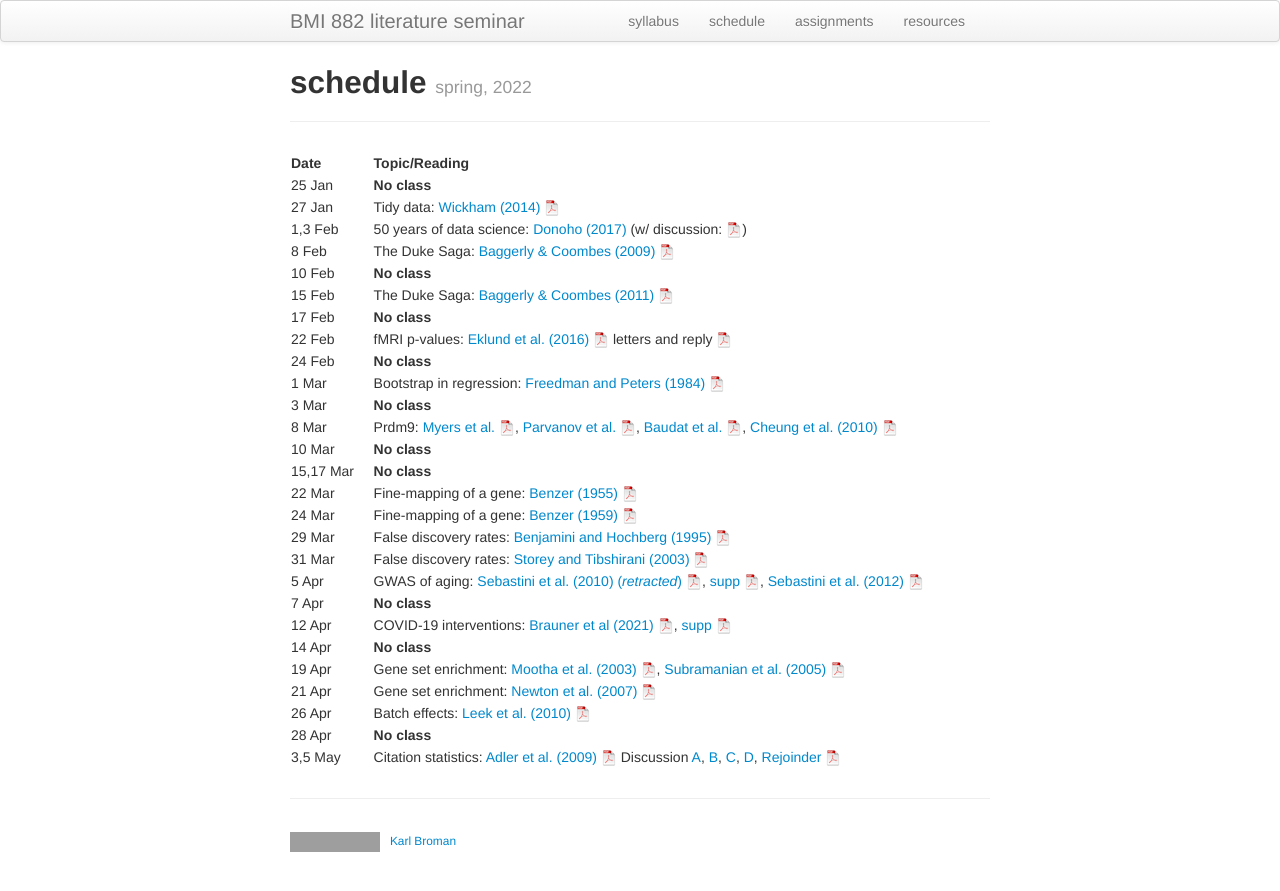
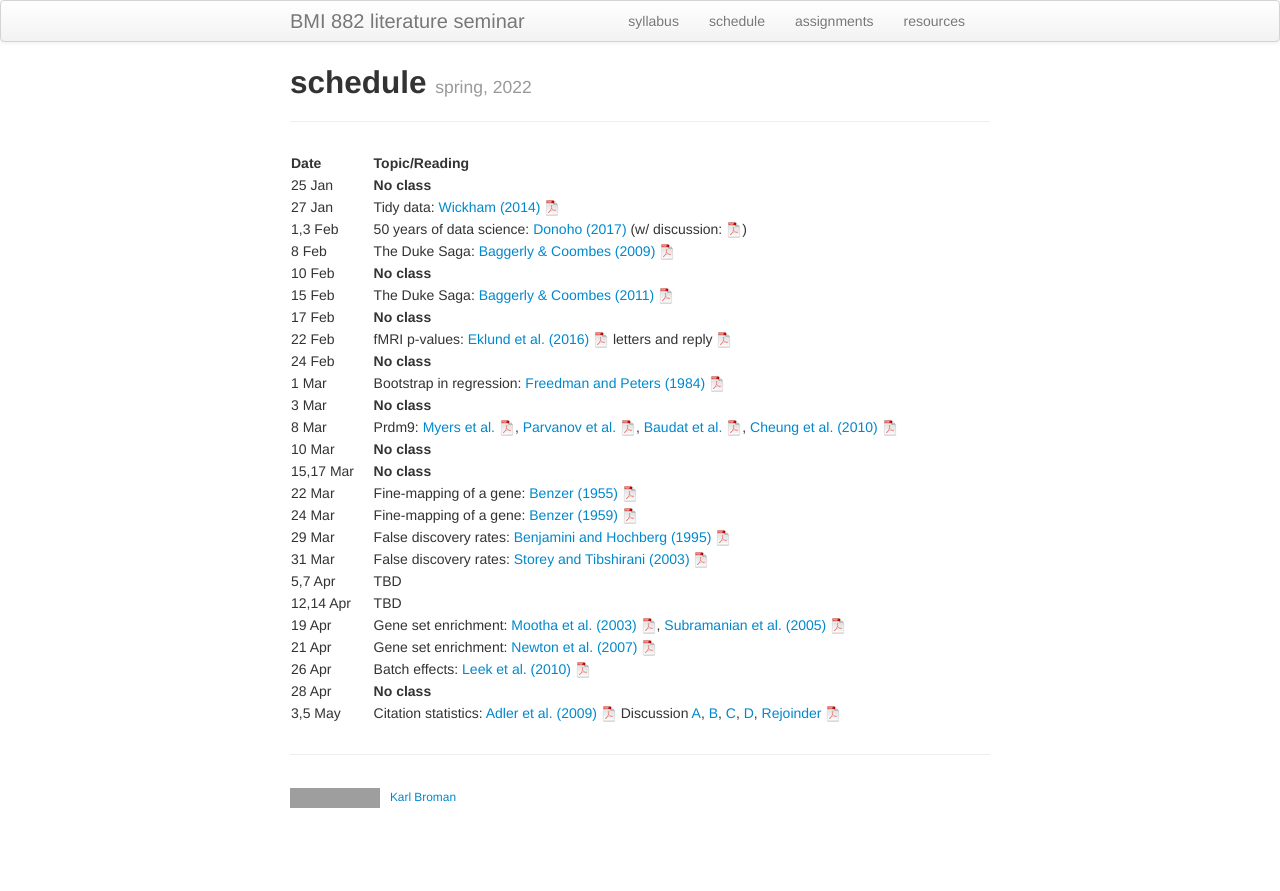
Before and after one commit to kbroman/BMI882_spring2023, a Jekyll site: the page built from schedule.md, in a window 1280 px wide. Shown: the top 891 px of the page. Built offline with Jekyll 4.4.1, drawn with Linux system fonts in a browser that asks for light colours; grey boxes are pictures that could not be loaded.

Commit message:
schedule: drop gwas of aging + covid interventions

```diff
--- a/schedule.md
+++ b/schedule.md
@@ -25,10 +25,8 @@ description: Schedule and readings for BMI 882, Biomedical data science scholarl
 | 24 Mar      |    | Fine-mapping of a gene: [Benzer (1959)](https://doi.org/10.1073/pnas.45.11.1607) [![pdf logo](icons/pdf-icon.png)](https://www.pnas.org/content/pnas/45/11/1607.full.pdf)
 | 29 Mar      |    | False discovery rates: [Benjamini and Hochberg (1995)](https://doi.org/10.1111/j.2517-6161.1995.tb02031.x) [![pdf logo](icons/pdf-icon.png)](http://bit.ly/32ovGFh)
 | 31 Mar      |    | False discovery rates: [Storey and Tibshirani (2003)](https://doi.org/10.1073/pnas.1530509100) [![pdf logo](icons/pdf-icon.png)](https://www.pnas.org/content/pnas/100/16/9440.full.pdf)
-| 5 Apr      |    | GWAS of aging: [Sebastini et al. (2010) (_retracted_)](https://doi.org/10.1126/science.1190532) [![pdf logo](icons/pdf-icon.png)](assets/sebastini2010.pdf), [supp](https://science.sciencemag.org/content/suppl/2010/06/30/science.1190532.DC1) [![pdf logo](icons/pdf-icon.png)](https://science.sciencemag.org/content/sci/suppl/2010/06/30/science.1190532.DC1/Sebastiani_SOM.pdf), [Sebastini et al. (2012)](https://doi.org/10.1371/journal.pone.0029848) [![pdf logo](icons/pdf-icon.png)](https://journals.plos.org/plosone/article/file?id=10.1371/journal.pone.0029848&type=printable)  |
-|  7 Apr      |    | **No class** |
-|  12 Apr      |    | COVID-19 interventions: [Brauner et al (2021)](https://doi.org/10.1126/science.abd9338) [![pdf logo](icons/pdf-icon.png)](https://science.sciencemag.org/content/371/6531/eabd9338.full.pdf), [supp ![pdf logo](icons/pdf-icon.png)](https://science.sciencemag.org/content/sci/suppl/2020/12/15/science.abd9338.DC1/abd9338_Brauner_SM.pdf)
-| 14 Apr      |    | **No class** |
+| 5,7 Apr     |    | TBD        |
+| 12,14 Apr   |    | TBD        |
 | 19 Apr      |    | Gene set enrichment: [Mootha et al. (2003)](https://doi.org/10.1038/ng1180) [![pdf logo](icons/pdf-icon.png)](assets/mootha2003.pdf), [Subramanian et al. (2005)](https://doi.org/10.1073/pnas.0506580102) [![pdf logo](icons/pdf-icon.png)](https://www.pnas.org/content/pnas/102/43/15545.full.pdf)
 | 21 Apr      |    | Gene set enrichment: [Newton et al. (2007)](https://doi.org/10.1214/07-AOAS104) [![pdf logo](icons/pdf-icon.png)](https://projecteuclid.org/download/pdfview_1/euclid.aoas/1183143730)
 | 26 Apr      |    | Batch effects: [Leek et al. (2010)](https://doi.org/10.1038/nrg2825) [![pdf logo](icons/pdf-icon.png)](https://www.nature.com/articles/nrg2825.pdf)
```
